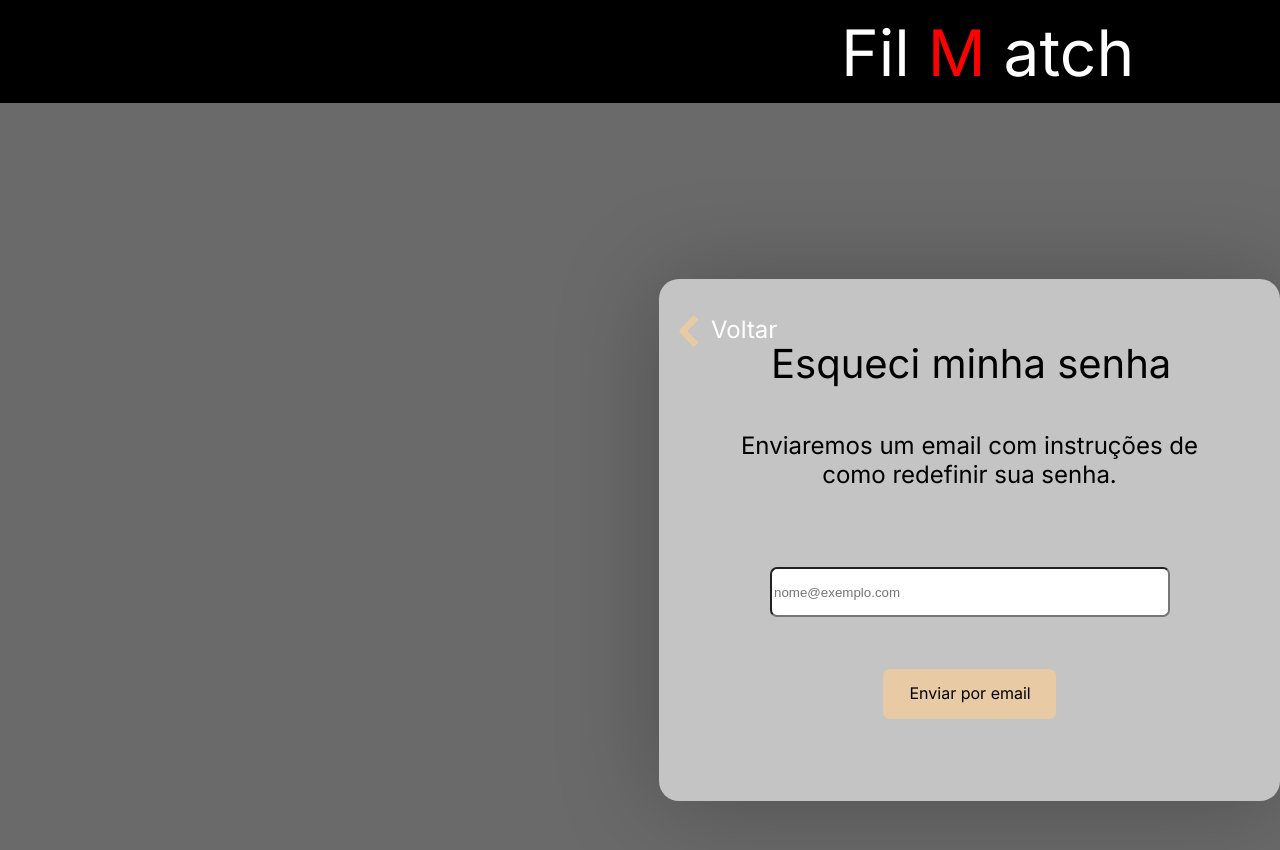
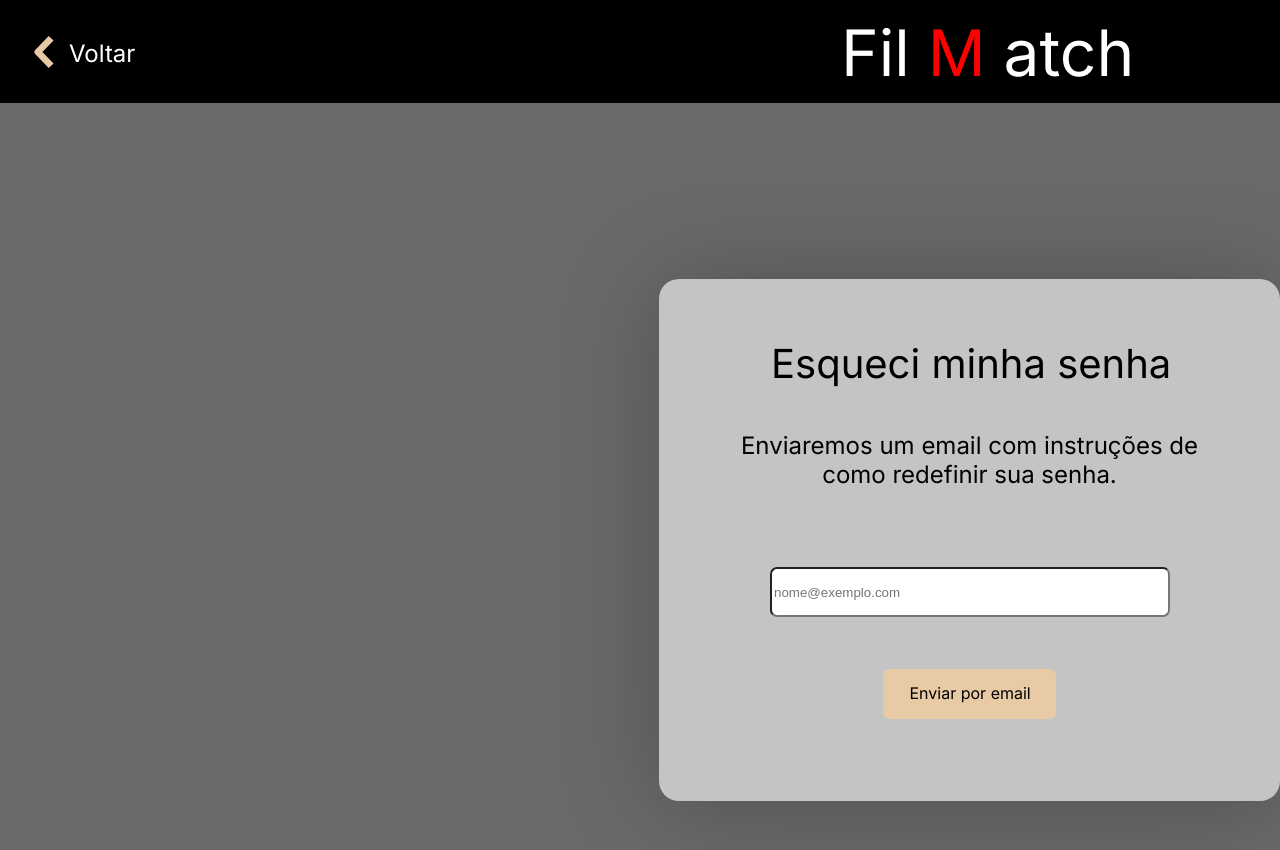
Before and after one commit to ThFariass/FilMatch, a plain HTML site: page Tela esqueci minha senha/index.html in a window 1280 px wide. Shown: the top 850 px of the page. Drawn offline with nearby package versions, Linux system fonts and the light colour scheme.

Commit message:
Update style.css

```diff
--- a/Tela esqueci minha senha/style.css
+++ b/Tela esqueci minha senha/style.css
@@ -46,14 +46,14 @@
   position: absolute;
   width: 20px;
   height: 34px;
-  top: 35px;
-  left: 20px;
+  top: -244px;
+  left: -625px;
 }
 
 .tela-da-senha .text-wrapper-2 {
   position: absolute;
-  top: 36px;
-  left: 52px;
+  top: -240px;
+  left: -590px;
   font-family: "Inter", Helvetica;
   font-weight: 400;
   color: #ffffff;
```
